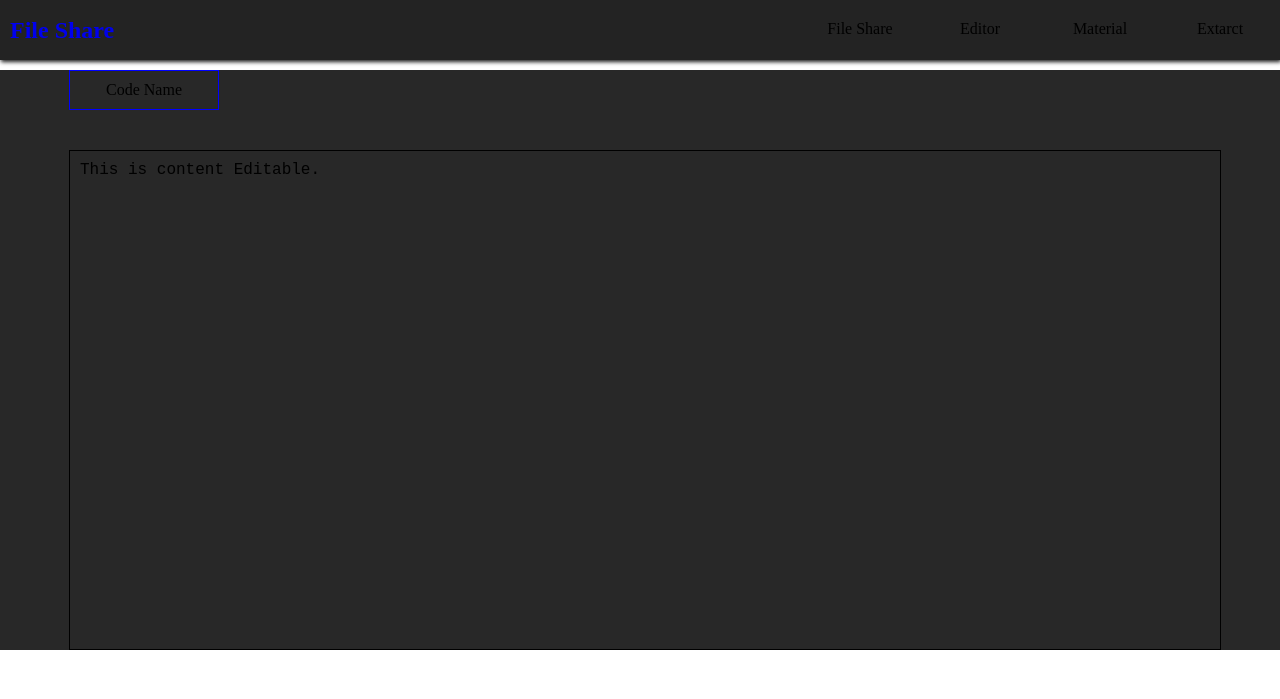
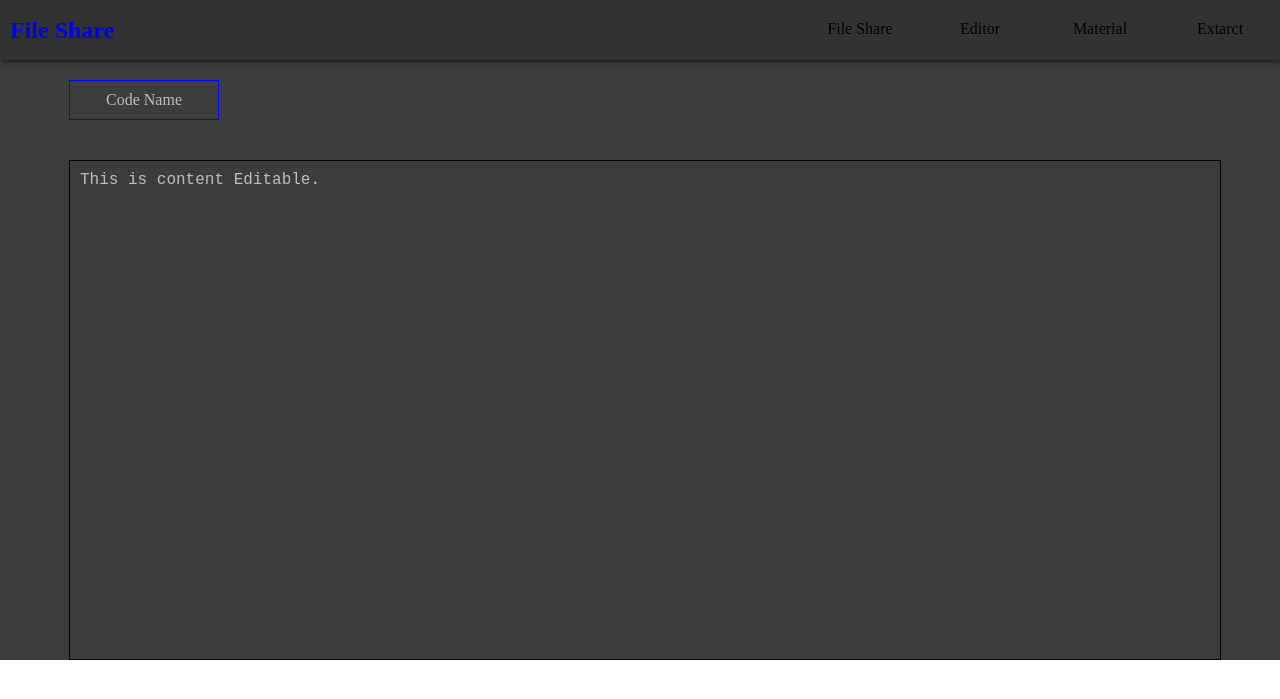
Before and after one commit to Anirudh3167/FileShare, a Django app: page /editor in a window 1280 px wide. Shown: the top 699 px of the page. Run offline with Django 4.2, Linux system fonts and the light colour scheme.

Commit message:
ntg done

```diff
--- a/FileShare/Frontend/static/css/Text_editor.css
+++ b/FileShare/Frontend/static/css/Text_editor.css
@@ -10,10 +10,10 @@
     justify-content: center;
     flex-direction: column;
 
-    margin-top: 70px;
-    width: 100vw;
+    margin-top: 60px;
+    max-width: 100vw;
 
-    background-color: rgb(40,40,40);
+    background-color: rgb(60,60,60);
 }
 
 .Editor {
@@ -22,6 +22,10 @@
     justify-content: center;
     flex-direction: column;
 
+    margin: 0;
+    margin-top: 20px;
+
+    color: rgb(190,190,190);
 }
 
 .CodeName {
--- a/FileShare/Frontend/static/css/Upload.css
+++ b/FileShare/Frontend/static/css/Upload.css
@@ -12,7 +12,7 @@
 
     min-width: 100vw;
     min-height: 100vh;
-    background-color: rgb(40,40,40);
+    background-color: rgb(60,60,60);
 }
 
 .uploadBox {
--- a/FileShare/Frontend/static/css/components/Base_Share_navbar.css
+++ b/FileShare/Frontend/static/css/components/Base_Share_navbar.css
@@ -14,7 +14,7 @@
     width: 100vw;
     height: 60px;
 
-    background-color: rgb(35,35,35);
+    background-color: rgb(50,50,50);
 
     box-shadow: 1px 2px 4px rgb(30,30,30);
 }
@@ -60,7 +60,7 @@ ul > li {
 
     list-style: none;
 
-    background-color: rgb(35,35,35);
+    background-color: rgb(50,50,50);
 
 }
 
--- a/FileShare/Frontend/static/css/file_recieve.css
+++ b/FileShare/Frontend/static/css/file_recieve.css
@@ -15,7 +15,7 @@
 
     margin: 0;
     margin-top: 60px;
-    background-color: rgb(40,40,40);
+    background-color: rgb(60,60,60);
     }
 
 .reciever-form {
--- a/FileShare/Frontend/static/css/link_generation.css
+++ b/FileShare/Frontend/static/css/link_generation.css
@@ -14,7 +14,7 @@
     width : 100vw;
     min-height : 600px;
 
-    background-color: rgb(40,40,40);
+    background-color: rgb(60,60,60);
     }
 
     .textContainer {
--- a/FileShare/Frontend/static/css/public_links.css
+++ b/FileShare/Frontend/static/css/public_links.css
@@ -14,7 +14,7 @@
     min-height: 600px;
     height: 100vh;
 
-    background-color: rgb(40,40,40);
+    background-color: rgb(60,60,60);
 }
 
 .tableContainer {
--- a/FileShare/Frontend/templates/Base_Share/file_display.html
+++ b/FileShare/Frontend/templates/Base_Share/file_display.html
@@ -8,7 +8,7 @@
     <title> {{ FileName }} </title>
 </head>
 <body>
-    <h2>Location :- http://127.0.0.1:8000/{{ FileLocation }}</h2>
+    <h2>Location :- https://anirudh3167.pythonanywhere.com/{{ FileLocation }}</h2>
     <iframe src="{% static FileLocation %}" type="text/pdf" style="width:600px; height:800px; border:none;"></iframe>
     <!-- <iframe srcdoc="{{ FileContent }}" style="width: 600px; height: 800px;" frameborder="0"></iframe> -->
 </body>
--- a/FileShare/Frontend/templates/components/Base_Share_navbar.html
+++ b/FileShare/Frontend/templates/components/Base_Share_navbar.html
@@ -28,7 +28,7 @@
                 </li>
                 <li> Editor
                     <ul>
-                        <li> New      </li>
+                        <li> <a href="{% url 'Base_Share:TextEditor' %}"> New </a></li>
                         <li> Existing </li>
                     </ul>
                 </li>
```
Also changed, not shown: FileShare/Frontend/templates/Base_Share/Text_editor.html (+39 -4 lines).
